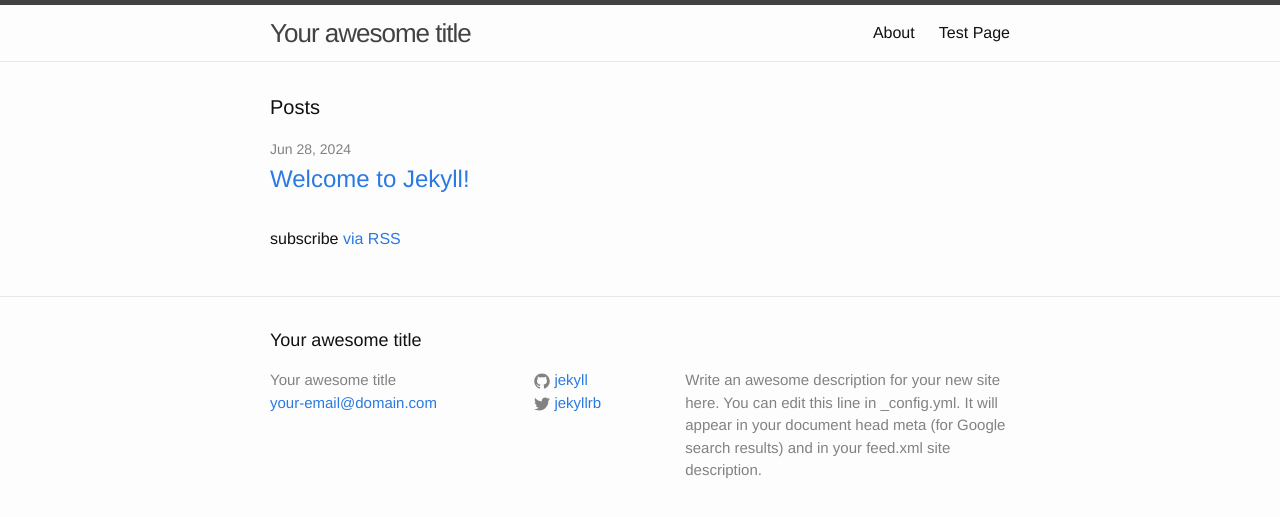
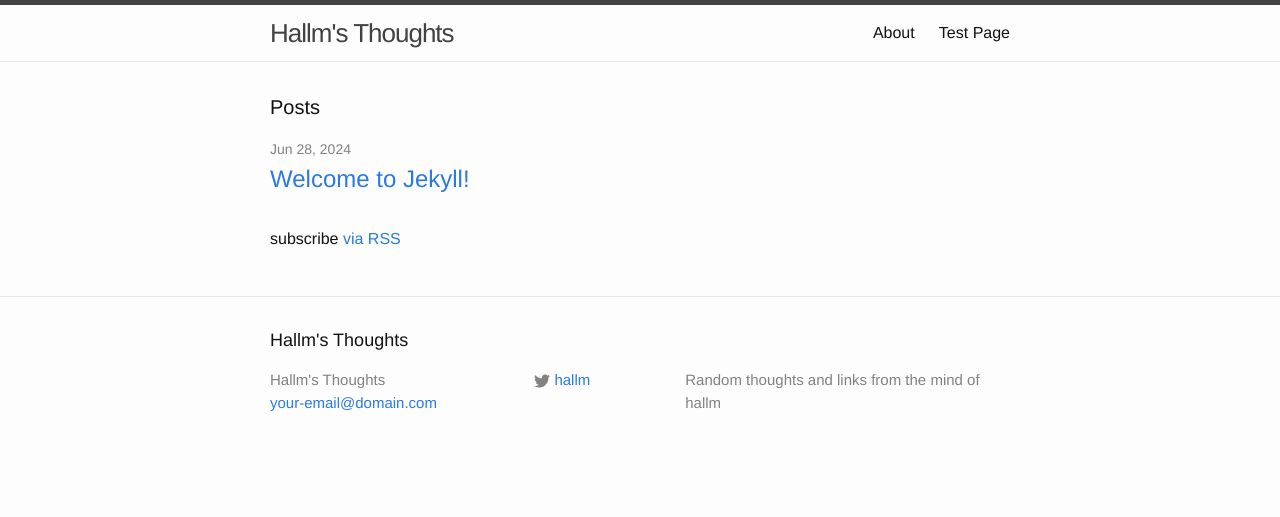
Before and after one commit to hallm74/hallm, a Jekyll site: the page built from index.html, in a window 1280 px wide. Shown: the top 517 px of the page. Built offline with Jekyll 4.4.1, drawn with Linux system fonts in a browser that asks for light colours.

Commit message:
Updated Config

```diff
--- a/_config.yml
+++ b/_config.yml
@@ -1,6 +1,6 @@
 ---
-title: Your awesome title
-timezone: UTC
+title: Hallm's Thoughts
+timezone: America/Chicago
 collections:
   people:
     title: People
@@ -12,13 +12,10 @@ collections:
     title: Uploads
     output: true
 email: your-email@domain.com
-description: 'Write an awesome description for your new site here. You can edit this
-  line in _config.yml. It will appear in your document head meta (for Google search
-  results) and in your feed.xml site description.
+description: 'Random thoughts and links from the mind of hallm
 
 '
-baseurl: ''
-url: http://yourdomain.com
-twitter_username: jekyllrb
-github_username: jekyll
+baseurl:
+url: http://hallm.siteleaf.com
+twitter_username: hallm
 markdown: kramdown
```
